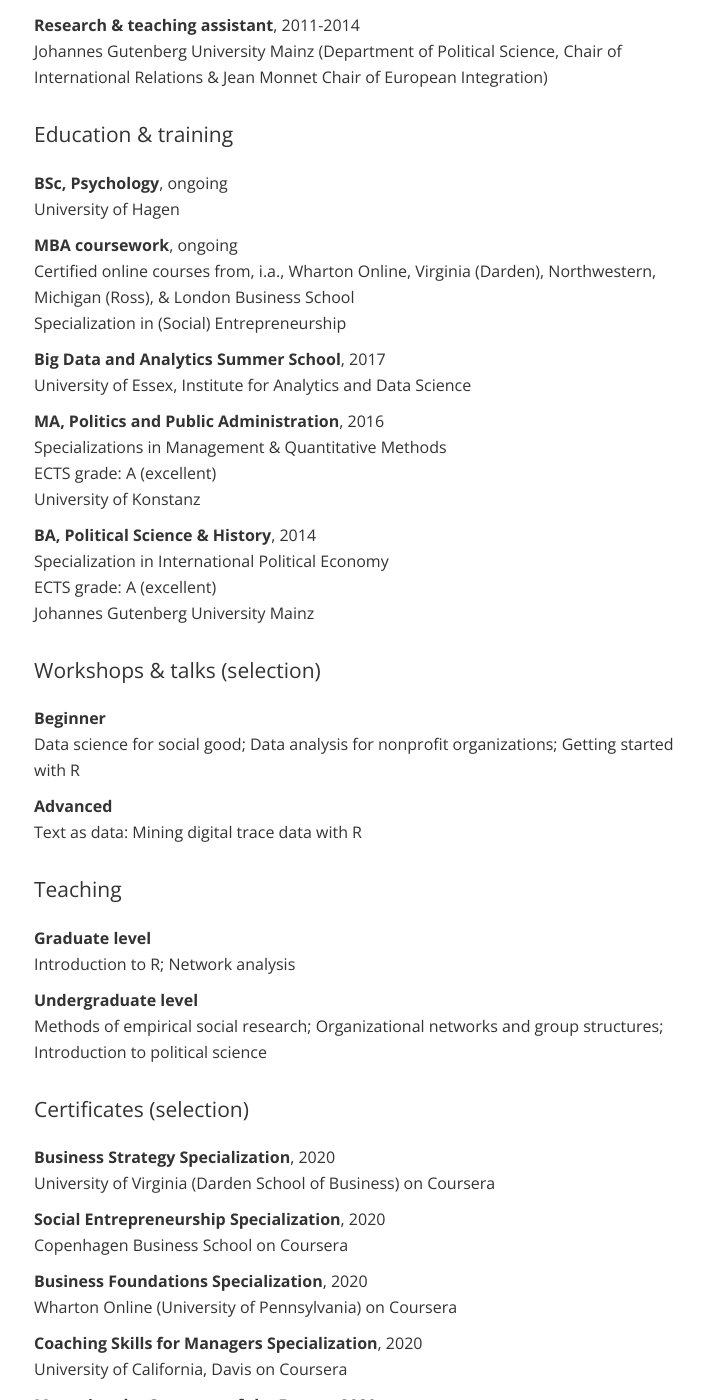
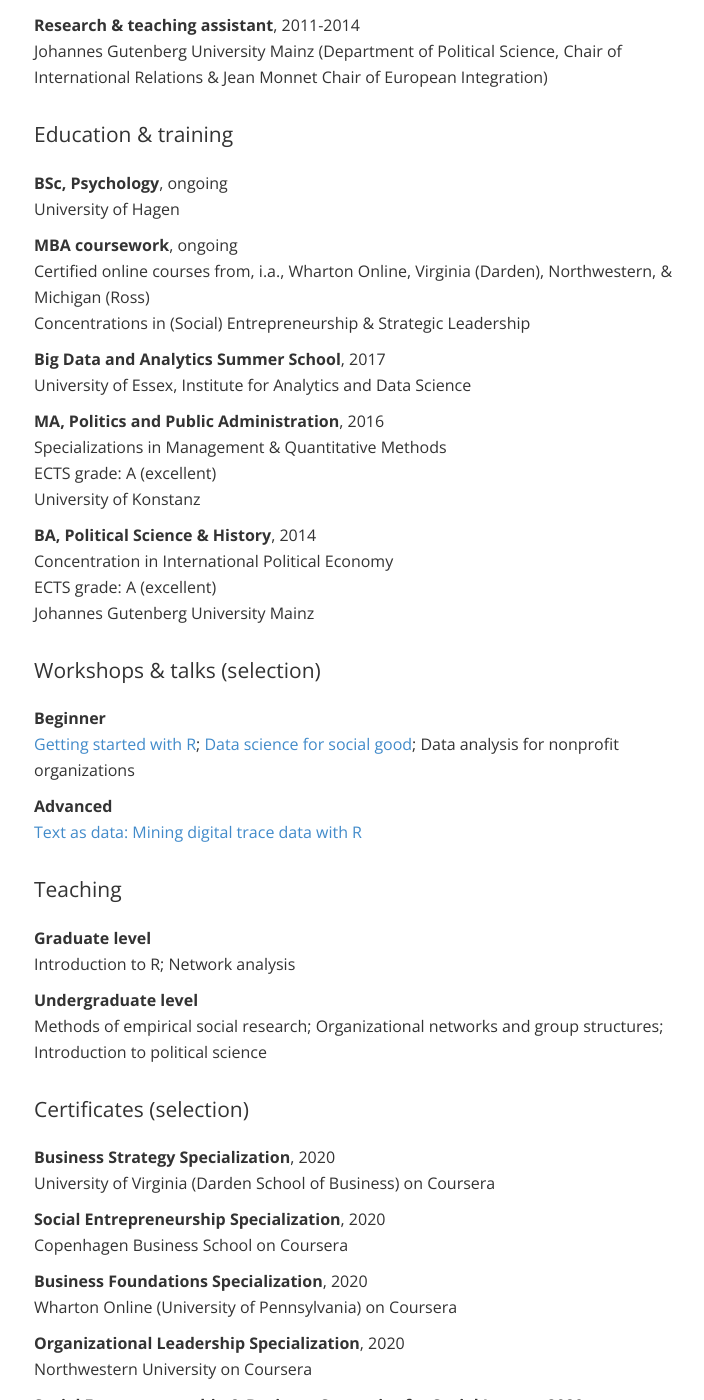
Before and after one commit to lhehnke/lhehnke.github.io, a Jekyll site: the page built from cv/index.html, in a window 1280 px wide and 1400 px high, scrolled down 989 px. Shown: the whole window, without its empty margins (282-986 px from the left). Built offline with Jekyll 4.4.1, drawn with Linux system fonts in a browser that asks for light colours; nearby versions of some CDN libraries; some of the changed text lies outside the part shown.

```diff
--- a/cv/index.html
+++ b/cv/index.html
@@ -60,8 +60,8 @@ contact: passive
 				University of Hagen</p>
 
     <p><strong>MBA coursework</strong>, ongoing<br>
-				Certified online courses from, i.a., Wharton Online, Virginia (Darden), Northwestern, Michigan (Ross), & London Business School<br>
-				Specialization in (Social) Entrepreneurship</p>
+				Certified online courses from, i.a., Wharton Online, Virginia (Darden), Northwestern, & Michigan (Ross)<br>
+				Concentrations in (Social) Entrepreneurship & Strategic Leadership</p>
 
     <p><strong>Big Data and Analytics Summer School</strong>, 2017<br>
 				University of Essex, Institute for Analytics and Data Science</p>
@@ -72,7 +72,7 @@ contact: passive
 				University of Konstanz</p>
 
     <p style="margin-bottom:30px"><strong>BA, Political Science & History</strong>, 2014<br>
-        Specialization in International Political Economy<br>
+        Concentration in International Political Economy<br>
         ECTS grade: A (excellent)<br>
 				Johannes Gutenberg University Mainz</p>
 
@@ -80,10 +80,10 @@ contact: passive
     <p class="lead">Workshops & talks (selection)</p>
 
     <p><strong> Beginner</strong><br>
-				Data science for social good; Data analysis for nonprofit organizations; Getting started with R</p>
+    <a href="https://www.dataplanes.org/getting-started-rladies/">Getting started with R</a>; <a href="https://www.dataplanes.org/womenwhocode-talk/">Data science for social good</a>; Data analysis for nonprofit organizations</p>
 
     <p style="margin-bottom:30px"><strong> Advanced</strong><br>
-				Text as data: Mining digital trace data with R</p>
+    <a href="https://github.com/lhehnke/workshop_minor">Text as data: Mining digital trace data with R</a></p>
 
 
     <p class="lead">Teaching</p>
@@ -97,14 +97,23 @@ contact: passive
 
     <p class="lead">Certificates (selection)</p>
 
+ <!--   <p><strong>Evaluating Social Programs</strong>, ongoing<br>
+				MITx on edX</p>	-->
+
+<!--    <p><strong>Organizational Analysis</strong>, ongoing<br>
+				Stanford University on Coursera</p> -->
+
 <!--    <p><strong>Financial Management Specialization</strong>, ongoing<br>
-				University of Illinois at Urbana-Champaign (Gies College of Business) on Coursera</p>
+				University of Illinois at Urbana-Champaign (Gies College of Business) on Coursera</p> -->
 
-    <p><strong>Digital Marketing Specialization</strong>, ongoing<br>
-				University of Illinois at Urbana-Champaign (Gies College of Business) on Coursera</p>	-->
+<!--    <p><strong>Financial Markets</strong>, ongoing<br>
+				Yale University on Coursera</p>	-->
 
     <p><strong>Business Strategy Specialization</strong>, 2020<br>
         University of Virginia (Darden School of Business) on Coursera</p>
+
+ <!--   <p><strong>Entrepreneurship Strategy: From Ideation to Exit</strong>, 2020<br>
+				HEC Paris on Coursera</p>	-->
 
     <p><strong>Social Entrepreneurship Specialization</strong>, 2020<br>
 				Copenhagen Business School on Coursera</p>
--- a/notes/index.html
+++ b/notes/index.html
@@ -7,7 +7,7 @@ notes: active
 projects: passive
 links: passive
 contact: passive
-description: Data science blog by Lisa Hehnke, a researcher turned data scientist, psych student, and aviation enthusiast from Hamburg, Germany. Her posts mainly focus on spatial analyses, computational social science, and serial killers.
+description: Data science blog by Lisa Hehnke, a researcher turned data scientist, psych student, and aviation enthusiast from Berlin, Germany. Her posts mainly focus on spatial analyses, computational social science, and serial killers.
 ---
 
 <div class="notes">
```
Also changed, not shown: other parts of cv/index.html (+10 -4 lines).
